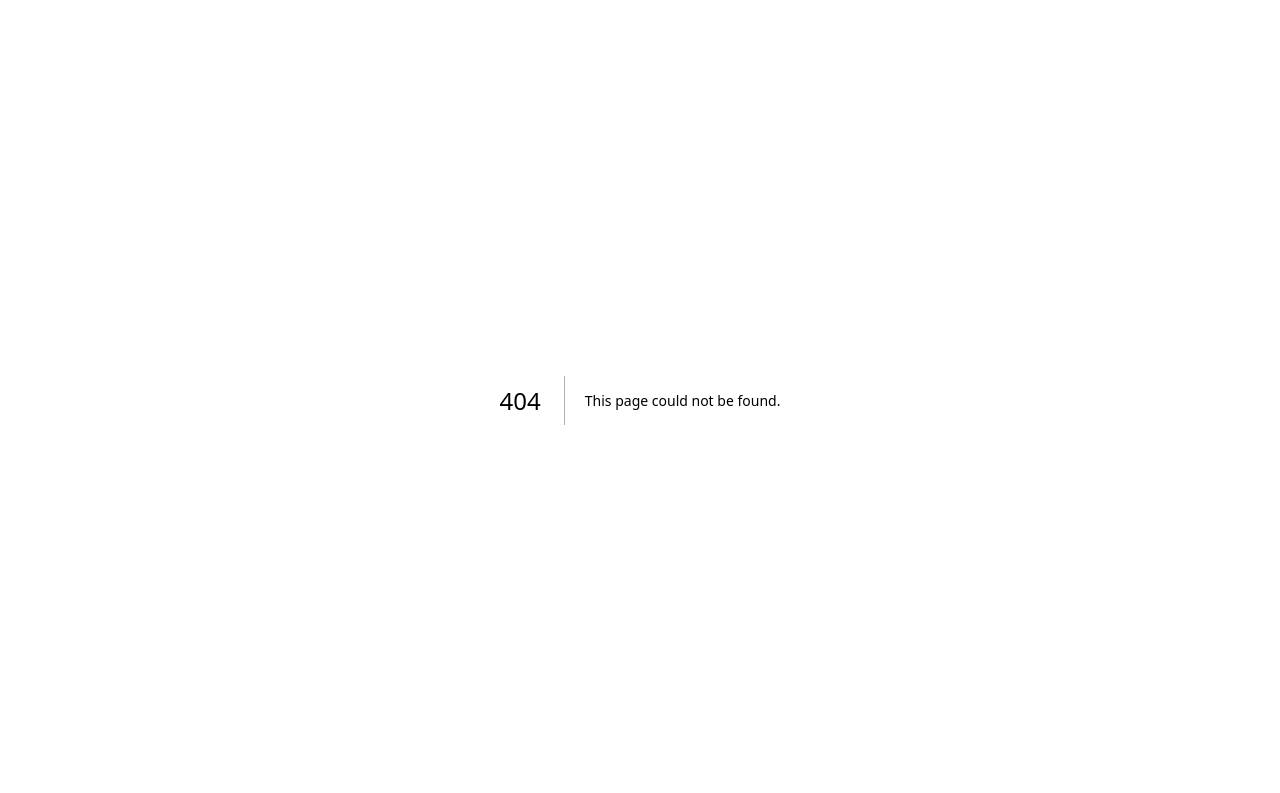
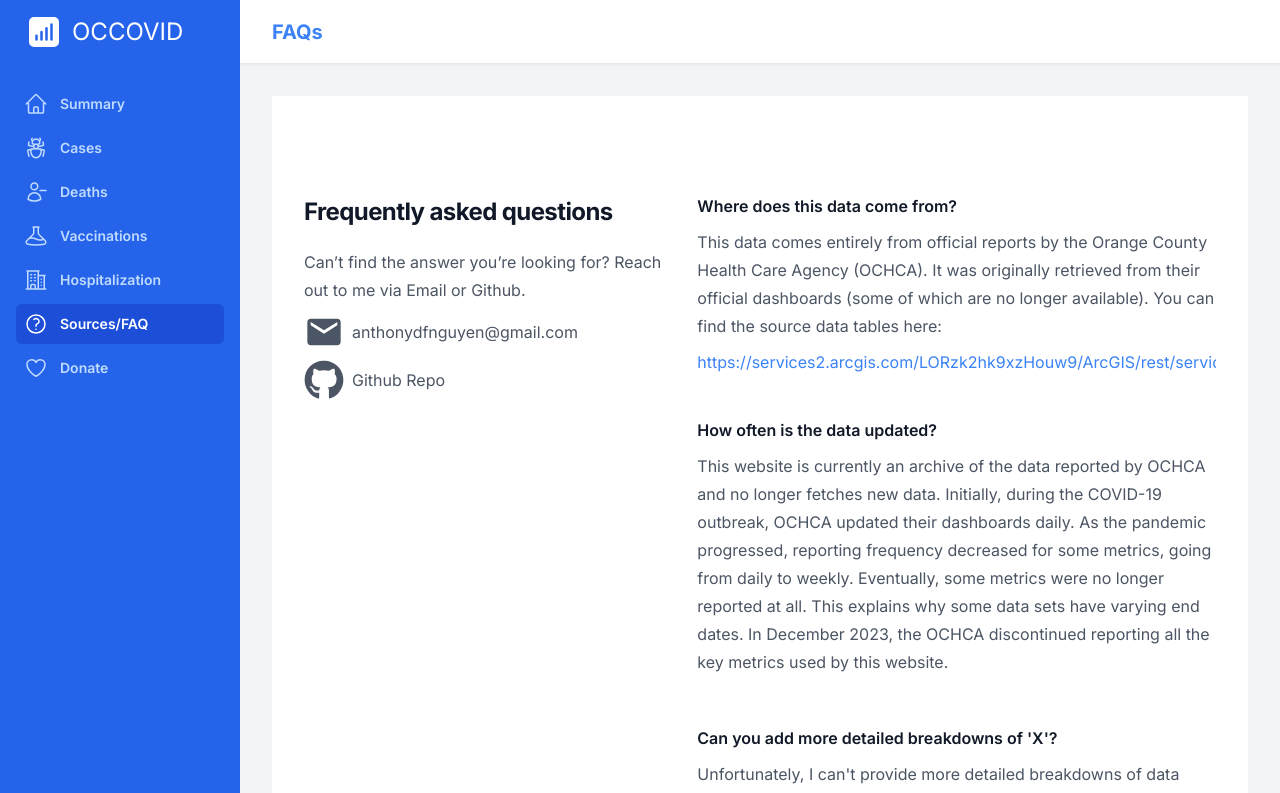
Before and after one commit to anthony-df-nguyen/occovid-next, a Next.js app: page /faq in a window 1280 px wide. Before the commit this address had no page. Shown: the top 793 px of the page. Built offline with nearby package versions, Linux system fonts and the light colour scheme.

Commit message:
added GTM

```diff
--- /dev/null
+++ b/app/faq/constants.ts
@@ -0,0 +1,32 @@
+export const faqs: { question: string; answer: string, link?: string }[] = [
+  {
+    question: "Where does this data come from?",
+    answer:
+      "This data comes entirely from official reports by the Orange County Health Care Agency (OCHCA). It was originally retrieved from their official dashboards (some of which are no longer available). You can find the source data tables here:",
+      link: "https://services2.arcgis.com/LORzk2hk9xzHouw9/ArcGIS/rest/services",
+  },
+  {
+    question: "How often is the data updated?",
+    answer:
+      "This website is currently an archive of the data reported by OCHCA and no longer fetches new data. Initially, during the COVID-19 outbreak, OCHCA updated their dashboards daily. As the pandemic progressed, reporting frequency decreased for some metrics, going from daily to weekly. Eventually, some metrics were no longer reported at all. This explains why some data sets have varying end dates. In December 2023, the OCHCA discontinued reporting all the key metrics used by this website."
+  },
+  {
+    question: "Can you add more detailed breakdowns of 'X'?",
+    answer:
+      "Unfortunately, I can't provide more detailed breakdowns of data unless that information exists in the official reports from OCHCA. My goal is to ensure all data presented here comes directly from official county sources.",
+  },
+  {
+    question: "Are you affiliated with any Orange County agency?",
+    answer: "No, I am not. I'm a resident who developed this website as a personal project.",
+  },
+
+  {
+    question: "Can I share/post this on Facebook/Reddit/etc.?",
+    answer: "Absolutely! I encourage you to share this website.",
+  },
+  {
+    question: "What language/framework is used to build the site?",
+    answer: "This website is built using Next.js, which leverages TypeScript and Tailwind CSS components. The data visualizations rely on Chart.js, Leaflet, and AG Grid React. For more technical details, you can visit the project on Github.",
+    link: "https://github.com/anthony-df-nguyen/occovid-next",
+  },
+];
--- /dev/null
+++ b/app/faq/page.tsx
@@ -0,0 +1,72 @@
+import Shell from "@/components/layout/Shell";
+import { faqs } from "./constants";
+import type { Metadata } from "next";
+import { MdMail } from "react-icons/md";
+import { FaGithub } from "react-icons/fa";
+
+export const metadata: Metadata = {
+  title: "OCCOVID | FAQ",
+  description: "OCCOVID FAQ",
+};
+
+export default function FAQ() {
+  return (
+    <main className="">
+      <Shell pageURL="/faq" title="FAQs" subtitle={""}>
+        <div className="bg-white">
+          <div className="mx-auto max-w-7xl px-6 py-4 lg:px-8 lg:py-24">
+            <div className="lg:grid lg:grid-cols-12 lg:gap-8">
+              <div className="lg:col-span-5">
+                <h2 className="text-2xl font-bold leading-10 tracking-tight text-gray-900">
+                  Frequently asked questions
+                </h2>
+                <p className="mt-4 text-base leading-7 text-gray-600">
+                  Can’t find the answer you’re looking for? Reach out to me via
+                  Email or Github.
+                </p>
+                <div className="mt-2 text-gray-600">
+                  <a href="mailto:anthonydfnguyen@gmail.com">
+                    <div className="flex items-center gap-2">
+                      <MdMail className="w-10 h-10 " />
+                      <div>anthonydfnguyen@gmail.com</div>
+                    </div>
+                  </a>
+                </div>
+                <div className="mt-2 text-gray-600">
+                  <a href="https://github.com/anthony-df-nguyen/occovid-next">
+                    <div className="flex items-center gap-2">
+                      <FaGithub className="w-10 h-10" />
+                      <div>Github Repo</div>
+                    </div>
+                  </a>
+                </div>
+              </div>
+              <div className="mt-10 lg:col-span-7 lg:mt-0">
+                <dl className="space-y-10">
+                  {faqs.map((faq) => (
+                    <div key={faq.question}>
+                      <dt className="text-base font-semibold leading-7 text-gray-900">
+                        {faq.question}
+                      </dt>
+                      <dd className="mt-2 text-base leading-7 text-gray-600">
+                        {faq.answer}
+                      </dd>
+                      <dd className="mt-2 text-base leading-7 text-blue-500 overflow-hidden">
+                        <a
+                          href={faq?.link}
+                          target="_blank"
+                        >
+                          {faq?.link}
+                        </a>
+                      </dd>
+                    </div>
+                  ))}
+                </dl>
+              </div>
+            </div>
+          </div>
+        </div>
+      </Shell>
+    </main>
+  );
+}
--- a/app/layout.tsx
+++ b/app/layout.tsx
@@ -1,4 +1,5 @@
 import type { Metadata } from "next";
+import { GoogleTagManager } from "@next/third-parties/google";
 import { Inter } from "next/font/google";
 import "./globals.scss";
 
@@ -6,7 +7,8 @@ const inter = Inter({ subsets: ["latin"] });
 
 export const metadata: Metadata = {
   title: "OCCOVID",
-  description: "Historical data archived tracking the COVID-19 outbreak in Orange County, California from 2020 to 2023.",
+  description:
+    "Historical data archived tracking the COVID-19 outbreak in Orange County, California from 2020 to 2023.",
 };
 
 export default function RootLayout({
@@ -16,6 +18,7 @@ export default function RootLayout({
 }>) {
   return (
     <html lang="en">
+      <GoogleTagManager gtmId="GTM-M7D9TVZ4" />
       <body className={inter.className}>{children}</body>
     </html>
   );
--- a/components/layout/Navigation/navigation.ts
+++ b/components/layout/Navigation/navigation.ts
@@ -4,7 +4,7 @@ import {
   BugAntIcon,
   BuildingOffice2Icon,
   UserMinusIcon,
-  BeakerIcon,
+  BeakerIcon,QuestionMarkCircleIcon
 } from "@heroicons/react/24/outline";
 
 type Pages = {
@@ -22,6 +22,10 @@ const pages: Pages[] = [
     name: "Hospitalization",
     href: "/hospitalizations",
     icon: BuildingOffice2Icon,
+  },{
+    name: "Sources/FAQ",
+    href: "/faq",
+    icon: QuestionMarkCircleIcon,
   },
   {
     name: "Donate",
--- a/package.json
+++ b/package.json
@@ -11,6 +11,7 @@
   "dependencies": {
     "@headlessui/react": "^1.7.18",
     "@heroicons/react": "^2.1.3",
+    "@next/third-parties": "^14.1.4",
     "@tailwindcss/forms": "^0.5.7",
     "ag-grid-react": "^31.2.0",
     "chart.js": "^4.4.2",
@@ -21,6 +22,7 @@
     "react": "^18",
     "react-chartjs-2": "^5.2.0",
     "react-dom": "^18",
+    "react-icons": "^5.0.1",
     "react-leaflet": "^4.2.1",
     "sass": "^1.72.0"
   },
```
Also changed, not shown: 1 other file (tests, documents, lock files or other folders).
